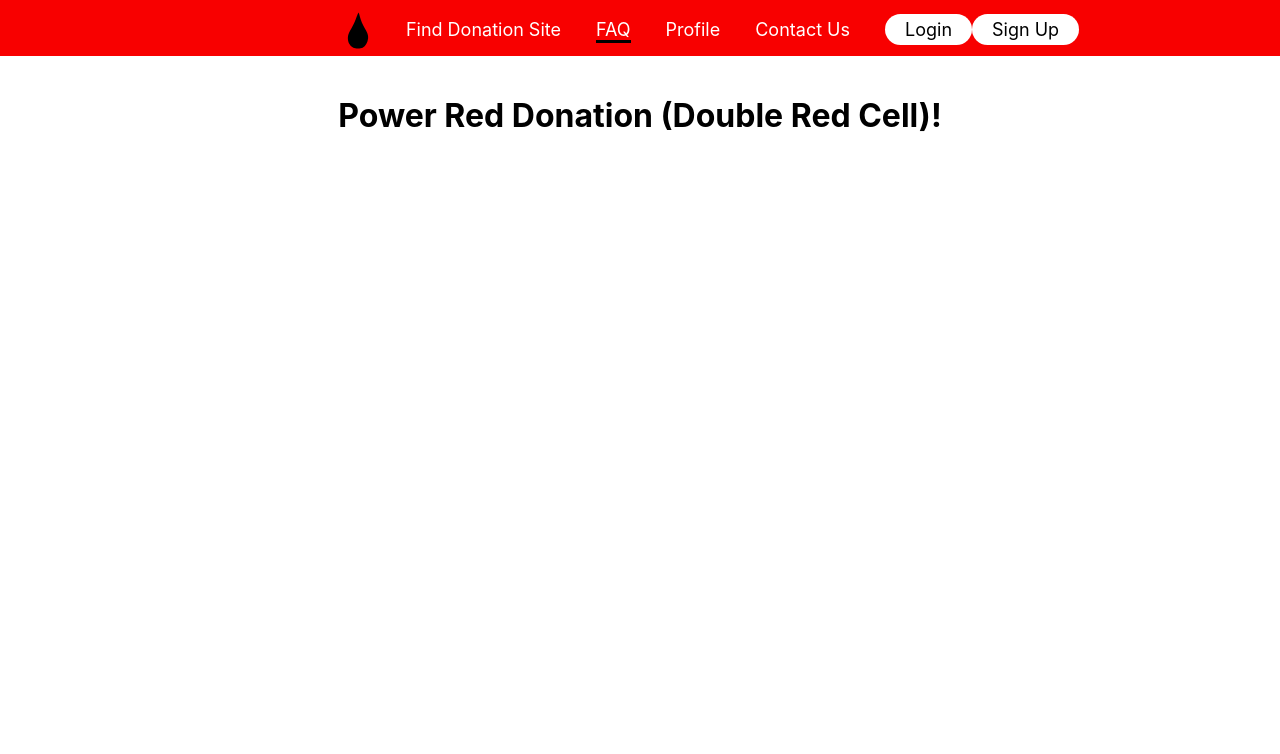
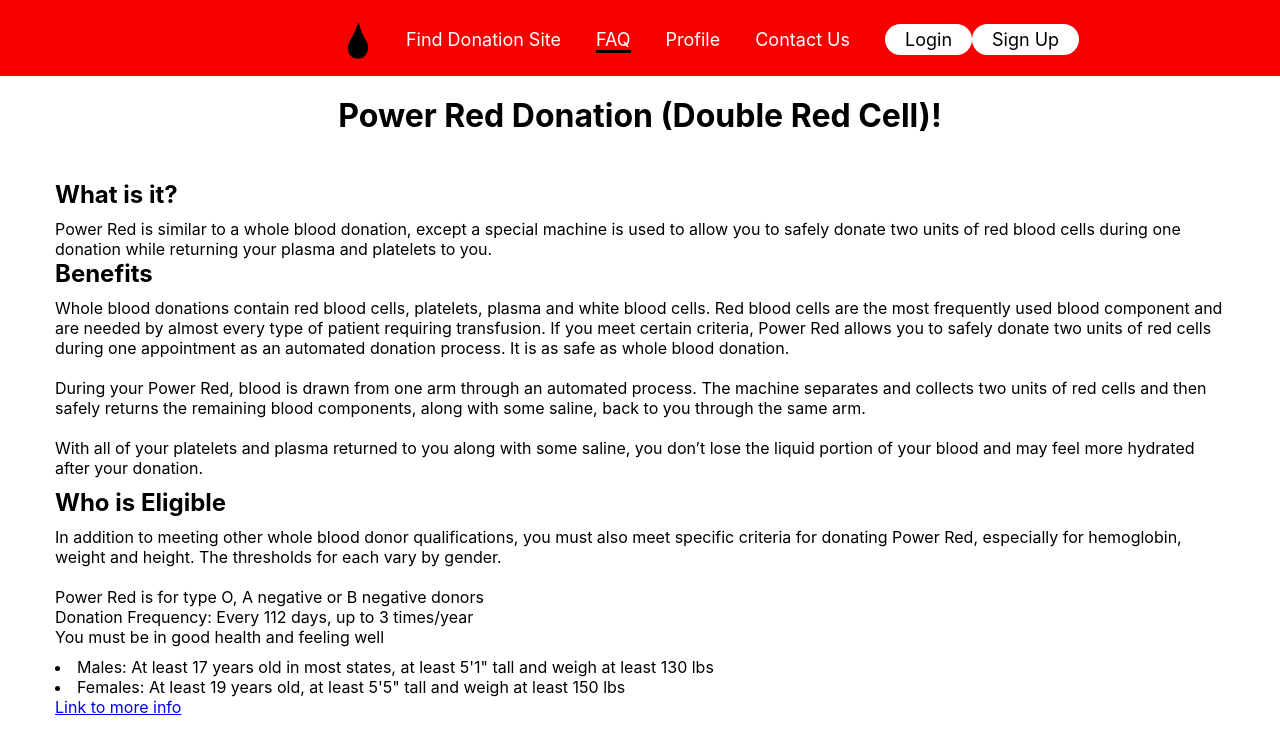
Before and after one commit to software-students-spring2022/final-project-blooddonation, a React (Create React App) app in the folder front-end/: page /FAQ/eligibility/powerreddonation in a window 1280 px wide. Shown: the top 754 px of the page. Built offline with nearby package versions, Linux system fonts and the light colour scheme.

Commit message:
ADD data on eligibility pages

```diff
--- a/front-end/src/ABElitePlasmaDonation.js
+++ b/front-end/src/ABElitePlasmaDonation.js
@@ -8,14 +8,23 @@ import './styles/DonationElig.css'
 const ABElitePlasmaDonation = props => {
   return (
     <>
-      <body className='plasma-body'>
-        <h1>AB Elite Plasma Donation!</h1>
-      </body>
-
+      <h1>AB Elite Plasma Donation!</h1>
+      <div className='inner'>
+        <h2 className='firstQ'>What is it?</h2>
+          <p>During a plasma-only donation, blood is drawn from one arm and sent through a high-tech machine that collects your plasma and then safely and comfortably returns your red cells and platelets back to you, along with some saline. It takes only a few minutes longer than donating blood but can have a profound impact.</p>
+        <h2 classname="secondQ">Benefits</h2>
+          <ul>You can donate every 28 days, up to 13 times per year.</ul>
+          <ul>Plasma products are used by burn, trauma and cancer patients.</ul>
+          <ul>The average donation takes one hour and 15 minutes.</ul>
+        <h2>Who is Eligible</h2>
+          <ul>Those with AB positive and AB negative blood</ul>
+          <a href="https://tinyurl.com/2p96eksf">Link to more info</a>
+        </div>
     </>
   )
 }
 
 
+
 // make this component available to be imported into any other file
 export default ABElitePlasmaDonation
--- a/front-end/src/Eligibility.js
+++ b/front-end/src/Eligibility.js
@@ -25,7 +25,6 @@ const Eligibility = props => {
       <h1 className='title'>Eligibility</h1>
 
         <div className='sidenav'>
-
             <div className='movelink'><Link to="/FAQ" className="backlink">Back to FAQ</Link></div>
             <div className='site-container'><a href="/finddonationsite" className='findSite-link'>Find a Donation Site</a></div>
             <div className="container">
--- a/front-end/src/PlateletDonation.js
+++ b/front-end/src/PlateletDonation.js
@@ -8,14 +8,25 @@ import './styles/DonationElig.css'
 const PlateletDonation = props => {
   return (
     <>
-      <body className='platelet-body'>
-        <h1>Platelet Donation!</h1>
-      </body>
-
+      <h1>Platelet Donation!</h1>
+      <div className='inner'>
+        <h2 classname='firstQ' >What is it?</h2>
+          <p>Platelets are tiny cells in your blood that form clots and stop bleeding. For millions of Americans, they are essential to surviving and fighting cancer, chronic diseases, and traumatic injuries.</p>
+        <h2 classname='secondQ'>Benefits</h2>
+          <ul>Knowing you’re helping cancer patients have a good day when each day counts.</ul>
+          <ul>A smaller needle is used for a platelet donation compared to a traditional whole blood donation so some donors find it to be more comfortable.</ul>
+          <ul>Because you’re getting fluids and red cells back after donating platelets, some donors say they feel less sluggish afterwards. </ul>
+        <h2>Who is Eligible</h2>
+          <ul>At age 16-17 depending on state, individuals in generally good health who meet weight and height requirements may become eligible to donate platelets.</ul>
+          <ul>Do not take aspirin products for at least 2 full calendar days prior to your appointment. For example, if you take aspirin products on Monday, the soonest you may donate platelets is Thursday.</ul>
+          <ul>Eligibility requirements for platelet donation are the same as a whole blood donation. As long as you meet the minimum requirements for donating whole blood you may be able to donate platelets.</ul>
+          <a href="https://tinyurl.com/33dsencj">Link to more info</a>
+        </div>
     </>
   )
 }
 
 
+
 // make this component available to be imported into any other file
 export default PlateletDonation
--- a/front-end/src/PowerRedDonation.js
+++ b/front-end/src/PowerRedDonation.js
@@ -8,16 +8,30 @@ import './styles/DonationElig.css'
 const PowerRedDonation = props => {
   return (
     <>
-      <body>
-        <h1>Power Red Donation (Double Red Cell)!</h1>
-      </body>
-
-
-
+      <h1>Power Red Donation (Double Red Cell)!</h1>
+      <div className='inner'>
+        <h2 className='firstQ'>What is it?</h2>
+          <p>Power Red is similar to a whole blood donation, except a special machine is used to allow you to safely donate two units of red blood cells during one donation while returning your plasma and platelets to you.</p>
+        <h2>Benefits</h2>
+          <ul>Whole blood donations contain red blood cells, platelets, plasma and white blood cells. Red blood cells are the most frequently used blood component and are needed by almost every type of patient requiring transfusion. If you meet certain criteria, Power Red allows you to safely donate two units of red cells during one appointment as an automated donation process. It is as safe as whole blood donation.</ul>
+          <ul>During your Power Red, blood is drawn from one arm through an automated process. The machine separates and collects two units of red cells and then safely returns the remaining blood components, along with some saline, back to you through the same arm.</ul>
+          <ul>With all of your platelets and plasma returned to you along with some saline, you don’t lose the liquid portion of your blood and may feel more hydrated after your donation.</ul>
+        <h2 classname='secondQ'>Who is Eligible</h2>
+          <ul>In addition to meeting other whole blood donor qualifications, you must also meet specific criteria for donating Power Red, especially for hemoglobin, weight and height. The thresholds for each vary by gender.</ul>
+          <ul>
+            <li>Power Red is for type O, A negative or B negative donors</li>
+            <li>Donation Frequency: Every 112 days, up to 3 times/year</li>
+            <li>You must be in good health and feeling well</li>
+          </ul>
+          <li>Males: At least 17 years old in most states, at least 5'1" tall and weigh at least 130 lbs</li>
+          <li>Females: At least 19 years old, at least 5'5" tall and weigh at least 150 lbs</li>
+          <a href="https://tinyurl.com/sbkv8c5b">Link to more info</a>
+        </div>
     </>
   )
 }
 
 
+
 // make this component available to be imported into any other file
 export default PowerRedDonation
--- a/front-end/src/WholeBloodDonation.js
+++ b/front-end/src/WholeBloodDonation.js
@@ -8,24 +8,21 @@ import './styles/DonationElig.css'
 const WholeBloodDonation = props => {
   return (
     <>
-      <body>
-        <h1>Whole Blood Donation!</h1>
-          <div className='inner'>
-            <h2>What is it?</h2>
-              <p>The 'Whole Blood' Donation includes</p>
-            <h2>Who is Eligible?</h2>
-              <p></p>
-            <h2>How often can you donate?</h2>
-              <p></p>
-
-            <a href="https://tinyurl.com/sdz6pzp7">Link to more info</a>
-          </div>
-      </body>
-
+      <h1>Whole Blood Donation!</h1>
+        <div className='inner'>
+        <h2 className='firstQ'>What is it?</h2>
+          <p>The 'Whole Blood' Donation includes red cells, white cells, and platelets that are suspended in plasma.</p>
+        <h2 classname='secondQ'>Benefits</h2>
+          <ul>Whole blood is the most flexible type of donation. It can be transfused in its original form, or used to help multiple people when separated into its specific components of red cells, plasma and platelets.</ul>
+          <ul>Every day, whole blood donations help save the lives of children and adults fighting to survive cancer, blood disorders, traumatic injuries and more.</ul>
+        <h2>Who is Eligible</h2>
+          <ul>In most states, you must be 17 or older to donate whole blood. In states where 16 year olds are eligible to donate, parental consent is required.</ul>
+          <ul>You must weigh at least 110 lbs. and be in good health and can perform normal activities. If you have a chronic condition such as diabetes and you want to donate blood, it’s important that you are being treated and the condition is under control.</ul>
+          <a href="https://tinyurl.com/sdz6pzp7">Link to more info</a>
+        </div>
     </>
   )
 }
 
-
 // make this component available to be imported into any other file
 export default WholeBloodDonation
--- a/front-end/src/styles/DonationElig.css
+++ b/front-end/src/styles/DonationElig.css
@@ -9,3 +9,18 @@ body{
     padding: 15px;
     text-align: left;
 }
+
+ul{
+    list-style-type: none;
+    padding-top: 10px;
+    padding-bottom: 10px;
+}
+
+.firstQ {
+    padding-top: 10px;
+    padding-bottom: 10px;
+}
+
+.secondQ {
+    padding-top: 10px;
+}
```
Also changed, not shown: front-end/src/styles/Eligibility.css (+0 -33 lines).
